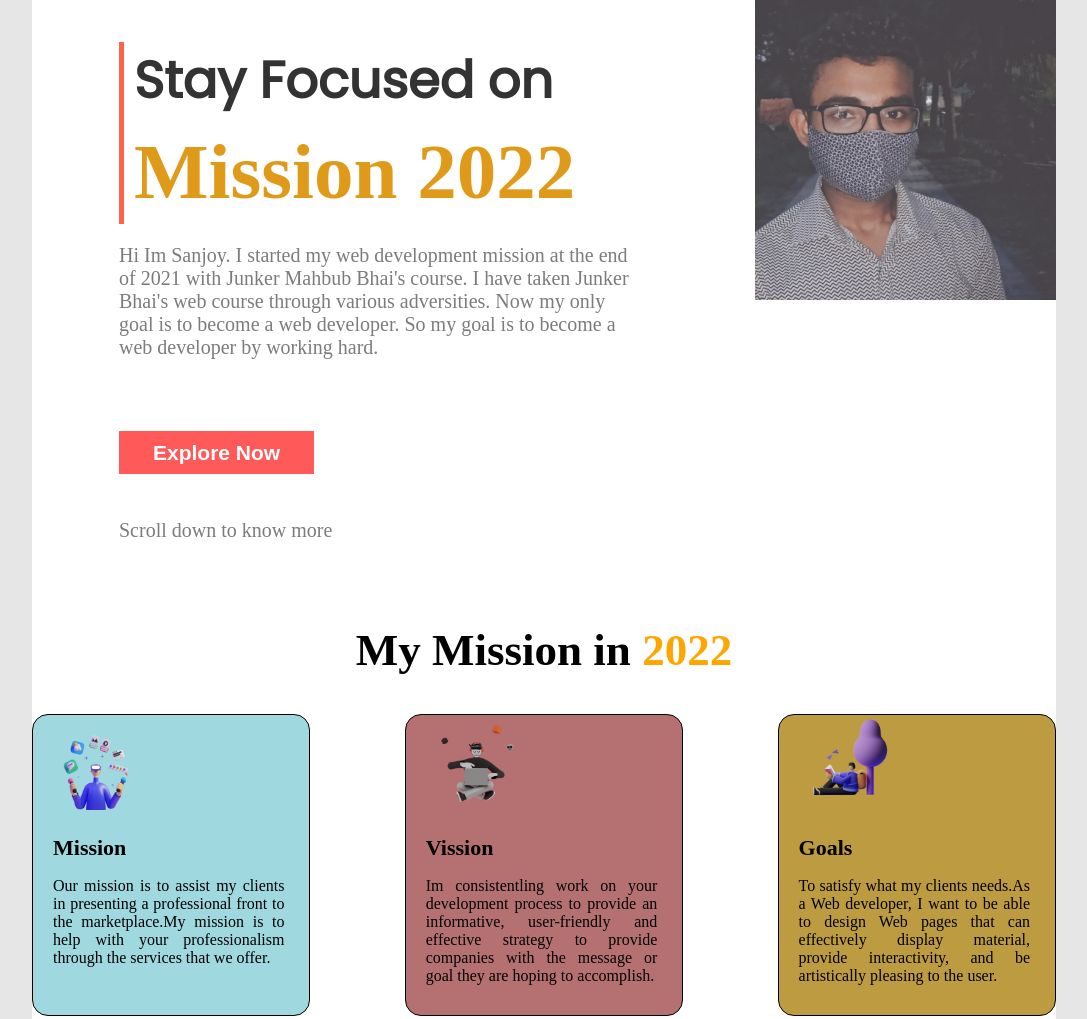
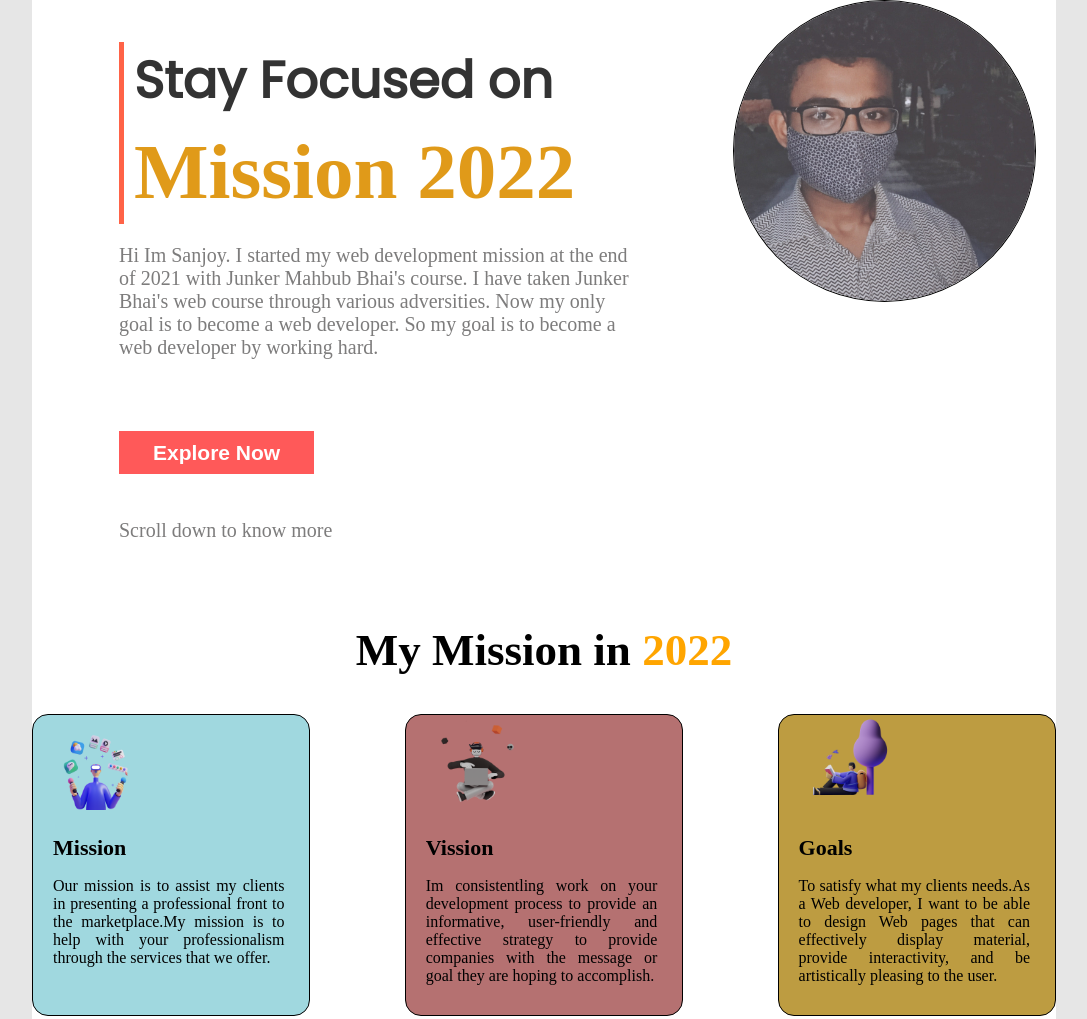
Before and after one commit to Sanjoy-Kundu/Final-Project-One, a plain HTML site: page index.html in a window 1280 px wide. Shown: the top 1019 px of the page, without its empty margins (96-1183 px from the left). Drawn offline with Linux system fonts and the light colour scheme.

Commit message:
added css profile

```diff
--- a/style.css
+++ b/style.css
@@ -59,6 +59,9 @@ body {
 	.main-header img {
 		height: 300px;
 		width: 301px;
+		border: 1px solid black;
+		border-radius: 50%;
+		margin-right: 20px;
 	}
 	.second-section {
 		height: 400px;
```
